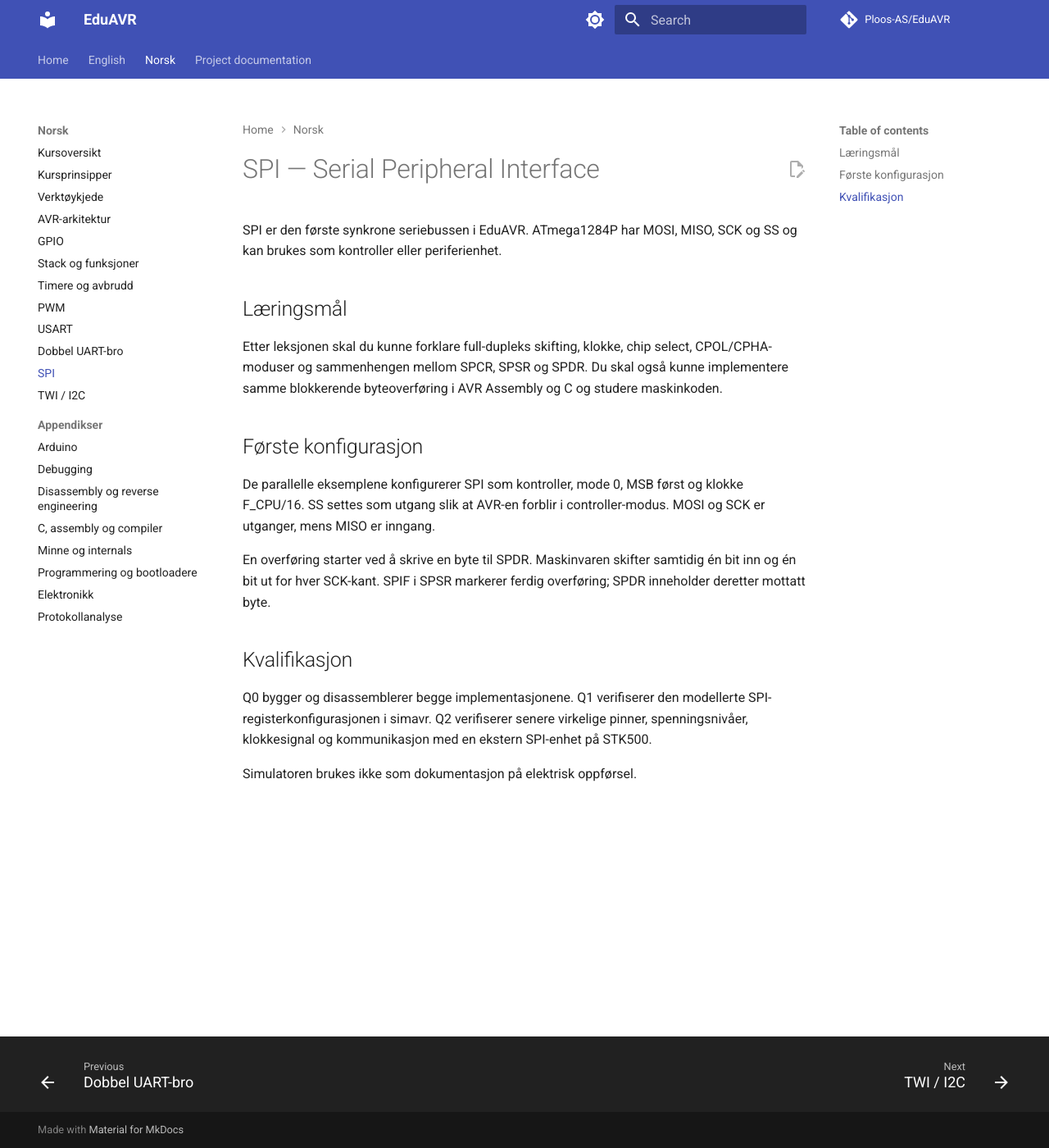
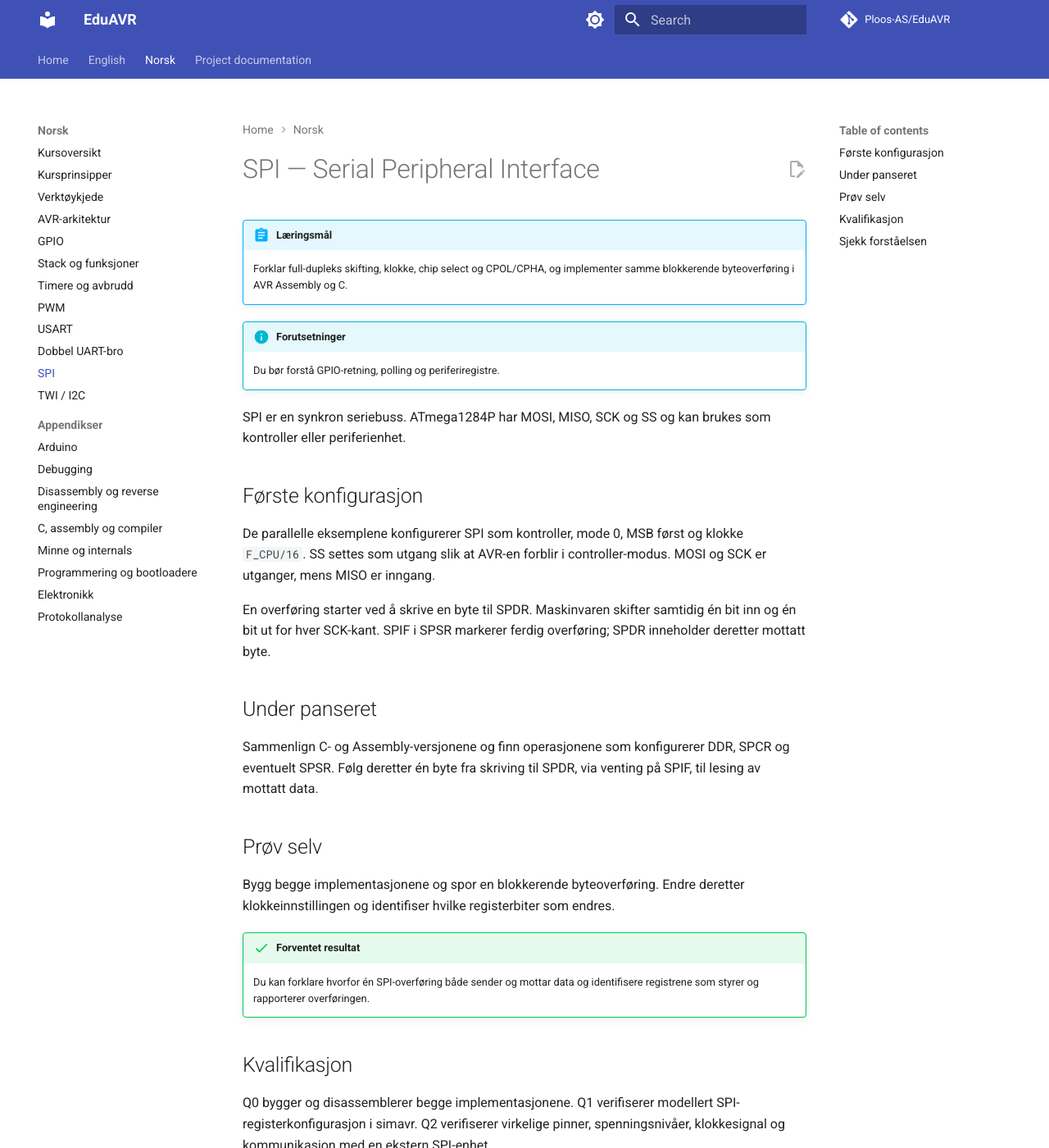
Before and after one commit to Ploos-AS/EduAVR, an MkDocs documentation site: the page built from docs/no/08-spi.md, in a window 1280 px wide and 1400 px high. Shown: the whole window at 82% size. Built offline with MkDocs 1.6.1 and Material for MkDocs 9.7.7, drawn with Linux system fonts in a browser that asks for light colours; comment, search, counter and statistics services are not loaded; some of the changed text lies outside the part shown.

Commit message:
docs: harmonize core lesson structure

```diff
--- a/docs/no/08-spi.md
+++ b/docs/no/08-spi.md
@@ -1,19 +1,40 @@
 # SPI — Serial Peripheral Interface
 
-SPI er den første synkrone seriebussen i EduAVR. ATmega1284P har MOSI, MISO, SCK og SS og kan brukes som kontroller eller periferienhet.
+!!! abstract "Læringsmål"
+    Forklar full-dupleks skifting, klokke, chip select og CPOL/CPHA, og implementer samme blokkerende byteoverføring i AVR Assembly og C.
 
-## Læringsmål
+!!! info "Forutsetninger"
+    Du bør forstå GPIO-retning, polling og periferiregistre.
 
-Etter leksjonen skal du kunne forklare full-dupleks skifting, klokke, chip select, CPOL/CPHA-moduser og sammenhengen mellom SPCR, SPSR og SPDR. Du skal også kunne implementere samme blokkerende byteoverføring i AVR Assembly og C og studere maskinkoden.
+SPI er en synkron seriebuss. ATmega1284P har MOSI, MISO, SCK og SS og kan brukes som kontroller eller periferienhet.
 
 ## Første konfigurasjon
 
-De parallelle eksemplene konfigurerer SPI som kontroller, mode 0, MSB først og klokke F_CPU/16. SS settes som utgang slik at AVR-en forblir i controller-modus. MOSI og SCK er utganger, mens MISO er inngang.
+De parallelle eksemplene konfigurerer SPI som kontroller, mode 0, MSB først og klokke `F_CPU/16`. SS settes som utgang slik at AVR-en forblir i controller-modus. MOSI og SCK er utganger, mens MISO er inngang.
 
 En overføring starter ved å skrive en byte til SPDR. Maskinvaren skifter samtidig én bit inn og én bit ut for hver SCK-kant. SPIF i SPSR markerer ferdig overføring; SPDR inneholder deretter mottatt byte.
 
+## Under panseret
+
+Sammenlign C- og Assembly-versjonene og finn operasjonene som konfigurerer DDR, SPCR og eventuelt SPSR. Følg deretter én byte fra skriving til SPDR, via venting på SPIF, til lesing av mottatt data.
+
+## Prøv selv
+
+Bygg begge implementasjonene og spor en blokkerende byteoverføring. Endre deretter klokkeinnstillingen og identifiser hvilke registerbiter som endres.
+
+!!! success "Forventet resultat"
+    Du kan forklare hvorfor én SPI-overføring både sender og mottar data og identifisere registrene som styrer og rapporterer overføringen.
+
 ## Kvalifikasjon
 
-Q0 bygger og disassemblerer begge implementasjonene. Q1 verifiserer den modellerte SPI-registerkonfigurasjonen i simavr. Q2 verifiserer senere virkelige pinner, spenningsnivåer, klokkesignal og kommunikasjon med en ekstern SPI-enhet på STK500.
+Q0 bygger og disassemblerer begge implementasjonene. Q1 verifiserer modellert SPI-registerkonfigurasjon i simavr. Q2 verifiserer virkelige pinner, spenningsnivåer, klokkesignal og kommunikasjon med en ekstern SPI-enhet.
 
-Simulatoren brukes ikke som dokumentasjon på elektrisk oppførsel.
+## Sjekk forståelsen
+
+1. Hvorfor kalles SPI full-dupleks?
+2. Hva gjør chip select?
+3. Hva angir CPOL og CPHA?
+4. Hvorfor kan simulatoren ikke kvalifisere den elektriske SCK-bølgeformen?
+
+!!! tip "Neste"
+    Fortsett til [TWI / I2C](09-twi-i2c.md).
```
